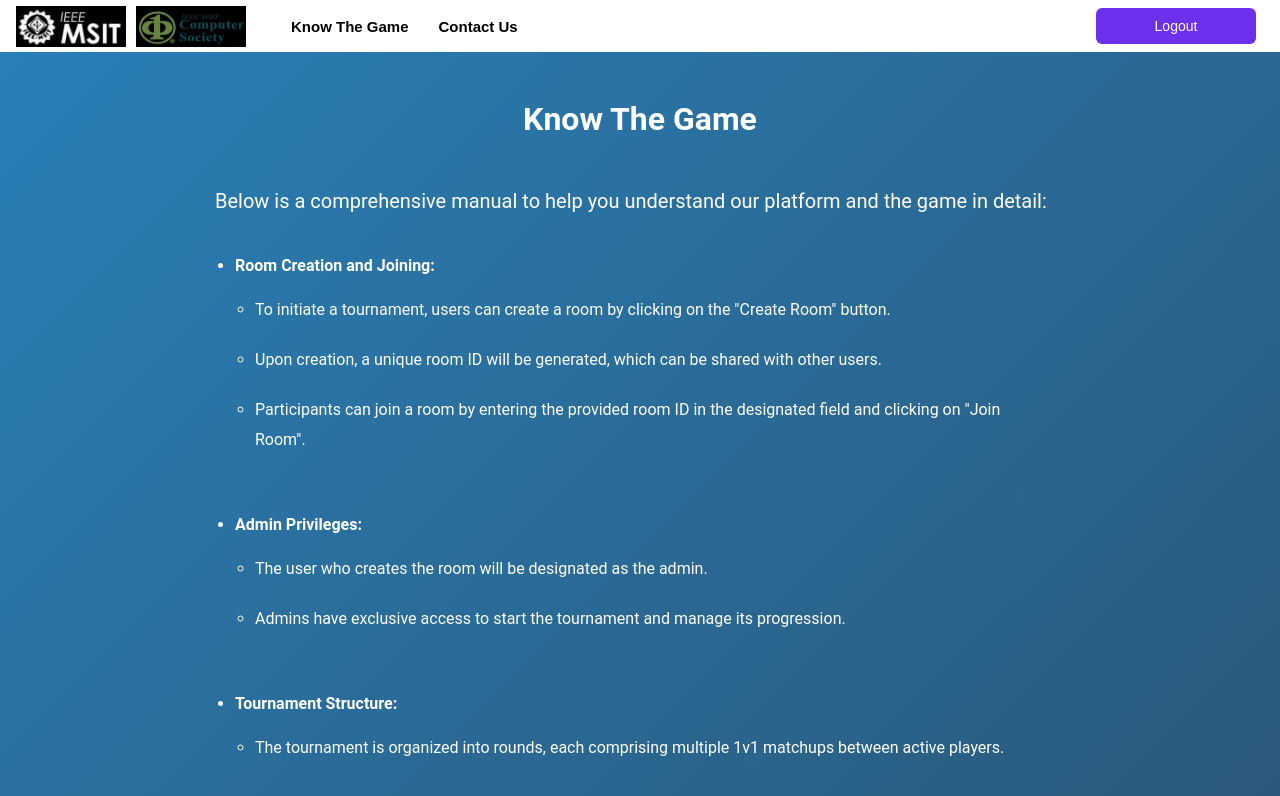
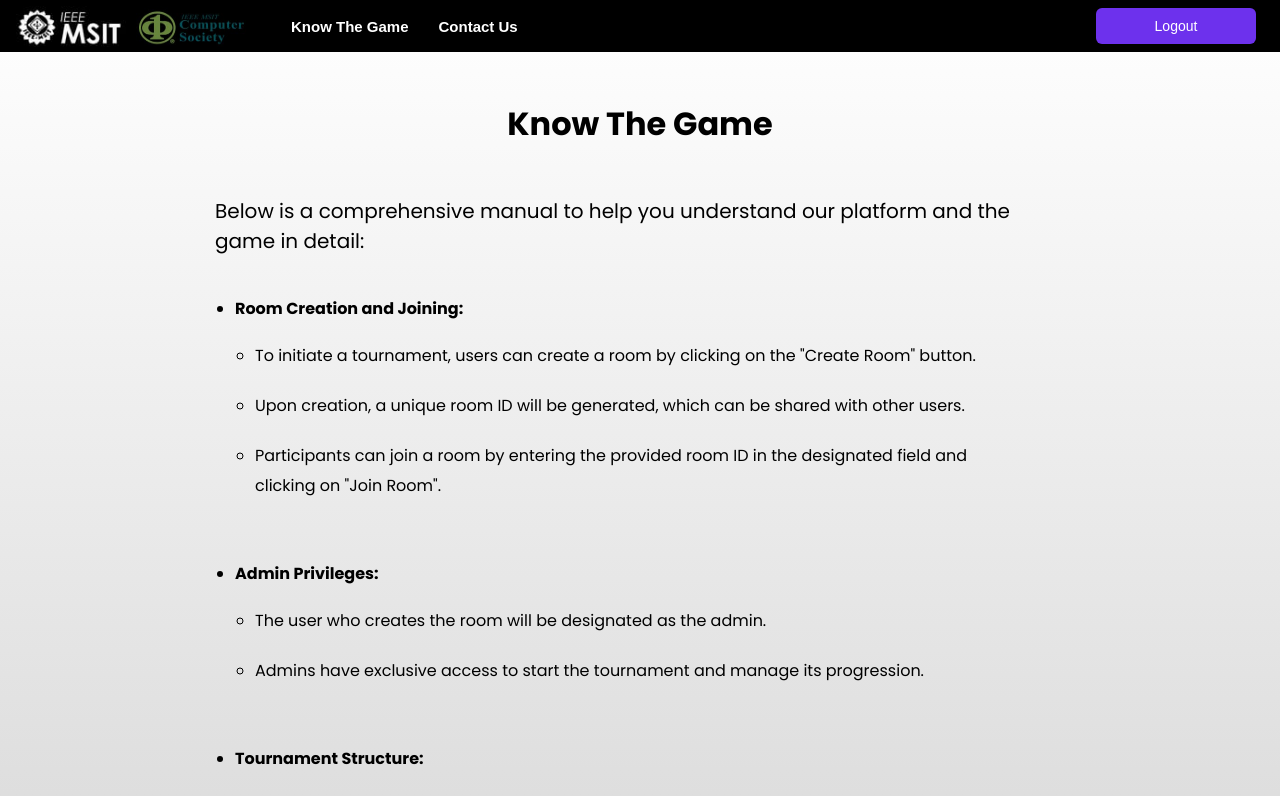
Before and after one commit to aditya7483thakur/IEEE1v1, a React (Create React App) app in the folder client/: page /rules in a window 1280 px wide. Shown: the top 796 px of the page. Built offline with nearby package versions, Linux system fonts and the light colour scheme; sample sign-in values are in the browser's storage.

Commit message:
mycommit

```diff
--- a/client/src/components/ContactUs.js
+++ b/client/src/components/ContactUs.js
@@ -10,9 +10,9 @@
       alignItems: "center",
       justifyContent: "center",
       minHeight: "94.5vh",
-      background: "linear-gradient(135deg, #2980b9, #2c3e50)",
-      color: "#fff",
-      fontFamily: "'Roboto', sans-serif",
+      background:  "linear-gradient(to bottom, #FFFFFF 0%, #999999 100%, #FFFFFF 100%)",
+      color: "black",
+      // fontFamily: "'Roboto', sans-serif",
       padding: "20px",
       textAlign: "center",
     }}>
--- a/client/src/components/Rules.js
+++ b/client/src/components/Rules.js
@@ -4,9 +4,9 @@
 const Rules = () => {
   return (
     <div style={{minHeight: "94.5vh",
-            background: "linear-gradient(135deg, #2980b9, #2c3e50)",
-            color: "#fff",
-            fontFamily: "'Roboto', sans-serif",
+            background: "linear-gradient(to bottom, #FFFFFF 0%, #999999 100%, #FFFFFF 100%)",
+            color: "black",
+            fontFamily: "'Poppins', sans-serif",
         padding: "20px"}}>
     <center><h1 style={{marginTop:"5rem", marginBottom:"3rem"}}>Know The Game</h1></center>
     <div className="rules-container">
--- a/client/src/css/NavBar.css
+++ b/client/src/css/NavBar.css
@@ -10,7 +10,7 @@
   background-color: transparent;
   position: absolute;
   width: 100vw;
-  background-color: white;
+  background-color: black;
 }
 
 .navbar-items {
@@ -28,7 +28,7 @@
   font-family: "Manrope", sans-serif;
   font-size: 15px;
   font-weight: bold;
-  color: black;
+  color: white;
   padding: 12px 10px;
   transition: 0.3s;
 
--- a/client/src/css/Rules.css
+++ b/client/src/css/Rules.css
@@ -1,4 +1,6 @@
+@import url('https://fonts.googleapis.com/css2?family=Poppins:ital,wght@0,100;0,200;0,300;0,400;0,500;0,600;0,700;0,800;0,900;1,100;1,200;1,300;1,400;1,500;1,600;1,700;1,800;1,900&display=swap');
 .rules-container {
+  font-family: "Poppins", sans-serif;
   width: 850px; /* Adjust according to your design */
   /* Center the div horizontally */
   margin-left: auto;
--- a/client/src/index.css
+++ b/client/src/index.css
@@ -1,6 +1,7 @@
+@import url('https://fonts.googleapis.com/css2?family=Poppins:ital,wght@0,100;0,200;0,300;0,400;0,500;0,600;0,700;0,800;0,900;1,100;1,200;1,300;1,400;1,500;1,600;1,700;1,800;1,900&display=swap');
 body {
   margin: 0;
-  font-family: -apple-system, BlinkMacSystemFont, 'Segoe UI', 'Roboto', 'Oxygen',
+  font-family: 'Poppins' , 'Segoe UI', 'Roboto', 'Oxygen',
     'Ubuntu', 'Cantarell', 'Fira Sans', 'Droid Sans', 'Helvetica Neue',
     sans-serif;
   -webkit-font-smoothing: antialiased;
```
